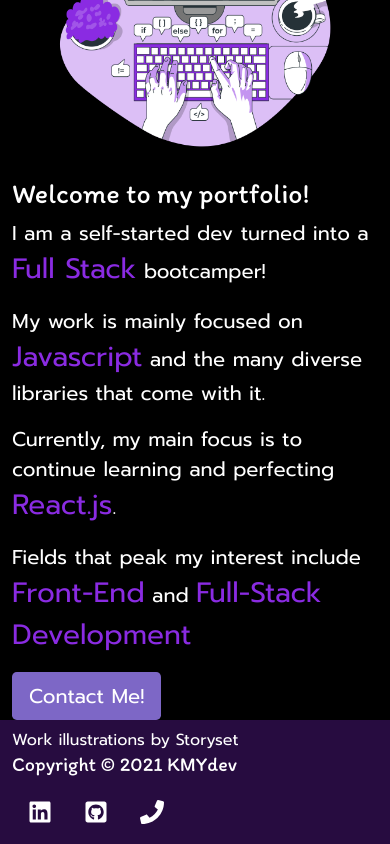
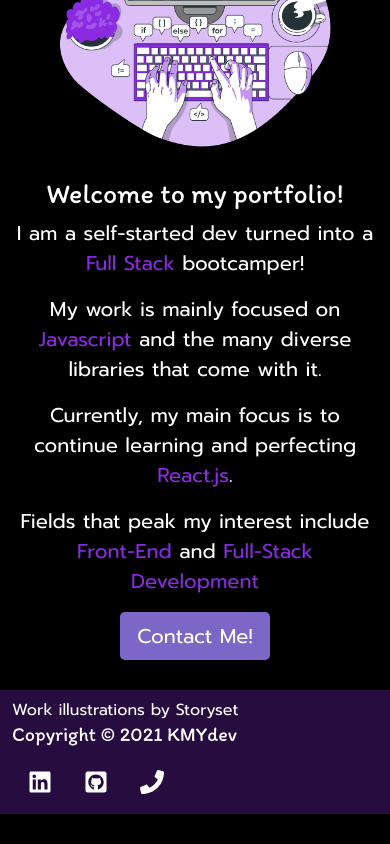
Before and after one commit to Youngin9210/kmydev-react-portfolio, a React (Create React App) app: page /home in a window 390 px wide. Shown: the part 922-1766 px from the top of the page. After the commit the page ends 1736 px from the top, so only its background shows below. Built offline with nearby package versions, Linux system fonts and the light colour scheme.

Commit message:
adding media query

```diff
--- a/src/Assets/style/index.css
+++ b/src/Assets/style/index.css
@@ -43,6 +43,7 @@ h5 {
 
 #footer {
   background: #892be248;
+  margin-top: 30px;
 }
 
 #footer .attribution {
@@ -59,4 +60,14 @@ h5 {
   color: white;
   font-size: 1.5rem;
 }
+
+@media only screen and (max-width: 768px) {
+  /* For mobile phones: */
+  body {
+    text-align: center;
+  }
+  .purple {
+    font-size: 1.25rem;
+  }
+}
 /*# sourceMappingURL=index.css.map */
--- a/src/Assets/style/index.scss
+++ b/src/Assets/style/index.scss
@@ -42,6 +42,7 @@ h5 {
 
 #footer {
 	background: #892be248;
+	margin-top: 30px;
 	.attribution {
 		text-decoration: none;
 		color: white;
@@ -57,3 +58,13 @@ h5 {
 		}
 	}
 }
+
+@media only screen and (max-width: 768px) {
+	/* For mobile phones: */
+	body {
+		text-align: center;
+	}
+	.purple {
+		font-size: 1.25rem;
+	}
+}
```
Also changed, not shown: 1 other file (tests, documents, lock files or other folders).
